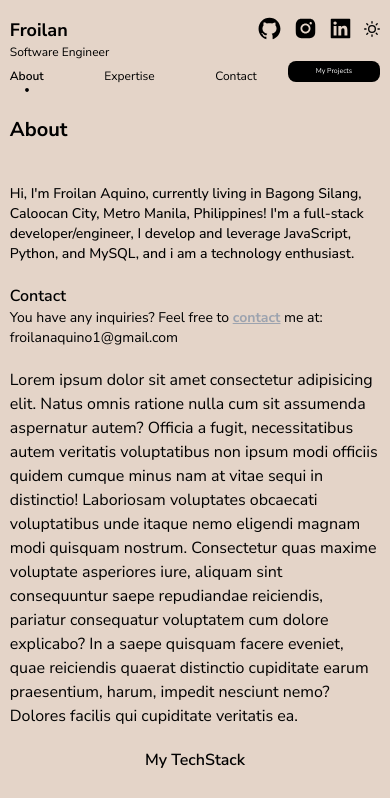
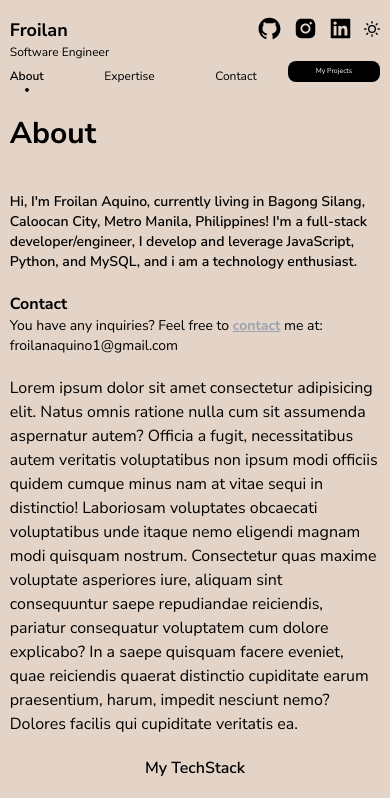
Before and after one commit to uaenaaaa/my-website, a Next.js app: page /about in a window 390 px wide. Shown: the top 798 px of the page. Built offline with nearby package versions, Linux system fonts and the light colour scheme.

Commit message:
fix interface on all breakpoints

```diff
--- a/app/about/page.tsx
+++ b/app/about/page.tsx
@@ -22,13 +22,16 @@ const About = () => {
       items-start'>
         <h1 className='
         font-bold
-        text-xl
-        lg:text-[70px]'>About</h1>
+        text-3xl
+        lg:font-extrabold
+        md:text-[50px]
+        lg:text-[70px]
+        xl:text-[90px]'>About</h1>
         <div className='flex flex-col lg:flex-row w-full gap-5'>
           <div className='gap-5 flex lg:w-1/4 flex-col'>
-            <h1 className='font-medium text-sm'>Hi, I&apos;m Froilan Aquino, currently living in Bagong Silang, Caloocan City, Metro Manila, Philippines! I&apos;m a full-stack developer/engineer, I develop and leverage JavaScript, Python, and MySQL, and i am a technology enthusiast.</h1>
+            <h1 className='font-semibold text-sm'>Hi, I&apos;m Froilan Aquino, currently living in Bagong Silang, Caloocan City, Metro Manila, Philippines! I&apos;m a full-stack developer/engineer, I develop and leverage JavaScript, Python, and MySQL, and i am a technology enthusiast.</h1>
             <div>
-              <h1 className='font-semibold'>Contact</h1>
+              <h1 className='font-bold'>Contact</h1>
               <p className='text-sm'>You have any inquiries? Feel free to <Link className='underline text-gray-400 font-bold' href='mailto:froilanaquino1@gmail.com' target='_blank'>contact</Link> me at:</p>
               <p className='text-sm'>froilanaquino1@gmail.com</p>
             </div>
--- a/app/components/TechStack/TechStack.tsx
+++ b/app/components/TechStack/TechStack.tsx
@@ -54,7 +54,7 @@ const TechStack = () => {
     <>
       <div className='w-full flex gap-y-3 items-center flex-start flex-col justify-center'>
         <h1 className='font-semibold'>My TechStack</h1>
-        <div className='grid w-full lg:w-full p-4 gap-7 lg:grid-cols-4 grid-cols-3'>
+        <div className='grid w-full md:w-[90%] lg:w-full p-4 gap-7 lg:grid-cols-4 grid-cols-3'>
           {TechStackSVG.map((svg, index) => (
             <div className='grid bg-[#A47551] p-3 rounded-xl justify-center items-center' key={svg.id}>
               {svg.component}
```
